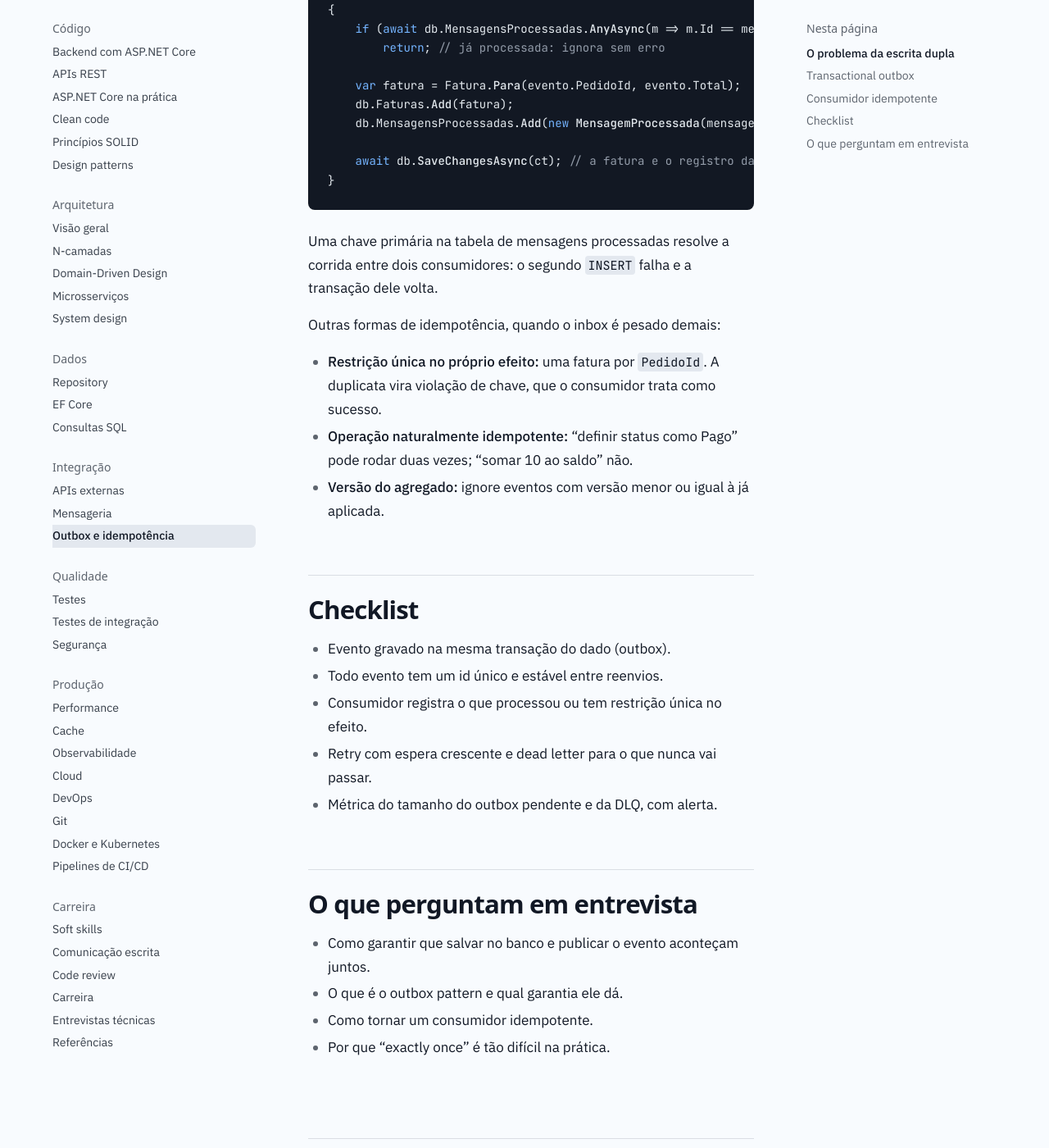
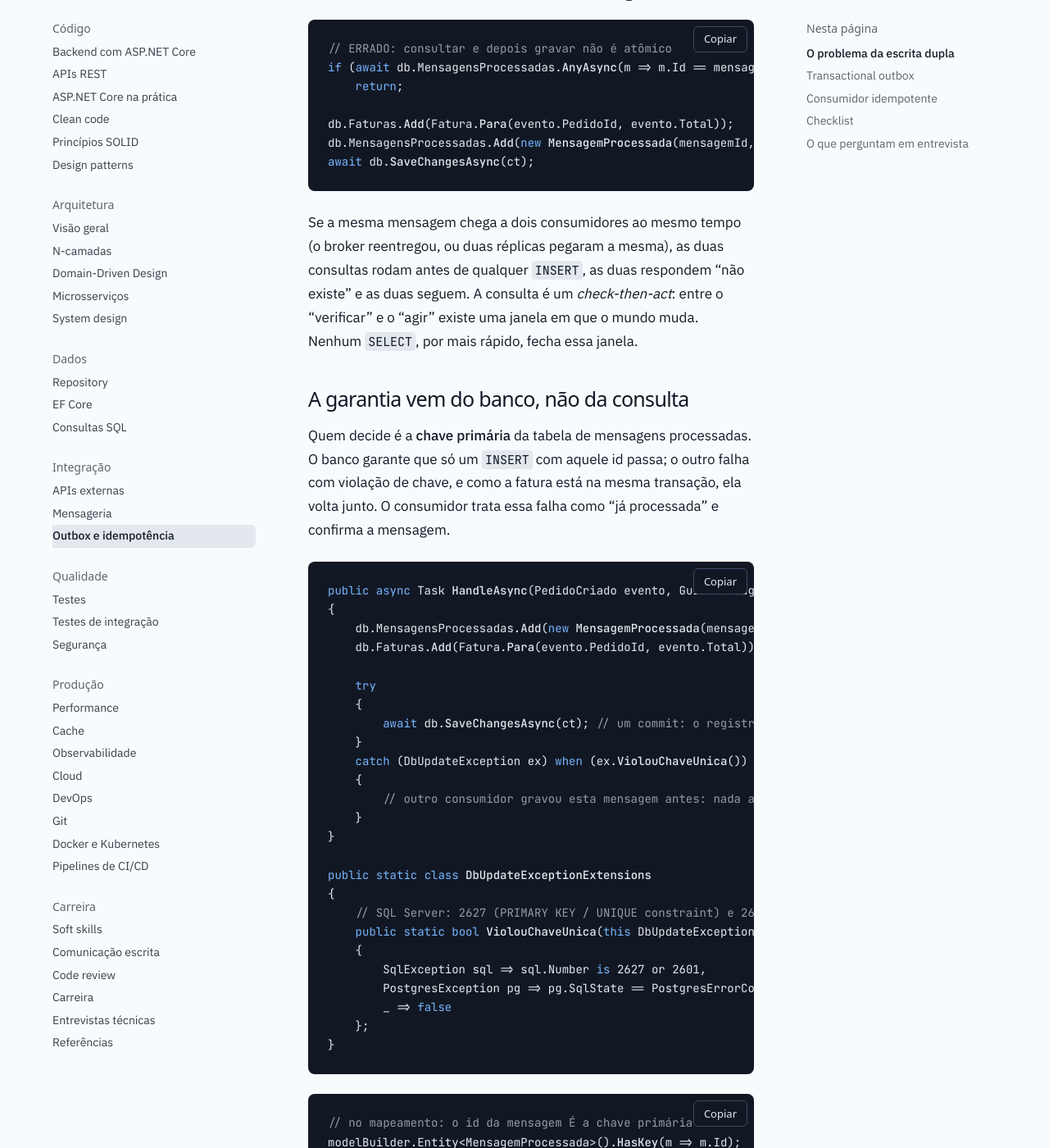
Before and after one commit to andredarcie/my-code-codex, a Jekyll site: the page built from mensageria/outbox-idempotencia.md, in a window 1280 px wide and 1400 px high, scrolled down 3209 px. Shown: the whole window at 82% size. Built offline with Jekyll 4.4.1, drawn with Linux system fonts in a browser that asks for light colours; some web fonts are replaced; our own code applies the rules of GitHub Pages for plain Markdown files; some of the changed text lies outside the part shown.

Commit message:
Idempotent consumer: the primary key is the guarantee, not a check before the insert
The example checked AnyAsync and then inserted: check-then-act, so two deliveries of the
same message at once both pass the check. Now the insert of the message id (primary key)
in the same transaction as the effect decides, and the unique violation is caught as
"already processed"; the check stays only as an optional shortcut.

Co-Authored-By: Claude Opus 5.5 <noreply@anthropic.com>
Claude-Session: https://claude.ai/code/session_01FHJTso26e3t3K7Q9nUttcK

````diff
--- a/mensageria/outbox-idempotencia.md
+++ b/mensageria/outbox-idempotencia.md
@@ -93,21 +93,64 @@ Com várias instâncias, dois workers podem pegar as mesmas linhas. Rode o publi
 
 A forma mais robusta é o **inbox**: registrar o id de cada mensagem processada, na mesma transação do efeito.
 
+### O erro comum: consultar antes de gravar
+
+```csharp
+// ERRADO: consultar e depois gravar não é atômico
+if (await db.MensagensProcessadas.AnyAsync(m => m.Id == mensagemId, ct))
+    return;
+
+db.Faturas.Add(Fatura.Para(evento.PedidoId, evento.Total));
+db.MensagensProcessadas.Add(new MensagemProcessada(mensagemId, DateTime.UtcNow));
+await db.SaveChangesAsync(ct);
+```
+
+Se a mesma mensagem chega a dois consumidores ao mesmo tempo (o broker reentregou, ou duas réplicas pegaram a mesma), as duas consultas rodam antes de qualquer `INSERT`, as duas respondem "não existe" e as duas seguem. A consulta é um *check-then-act*: entre o "verificar" e o "agir" existe uma janela em que o mundo muda. Nenhum `SELECT`, por mais rápido, fecha essa janela.
+
+### A garantia vem do banco, não da consulta
+
+Quem decide é a **chave primária** da tabela de mensagens processadas. O banco garante que só um `INSERT` com aquele id passa; o outro falha com violação de chave, e como a fatura está na mesma transação, ela volta junto. O consumidor trata essa falha como "já processada" e confirma a mensagem.
+
 ```csharp
 public async Task HandleAsync(PedidoCriado evento, Guid mensagemId, CancellationToken ct)
 {
-    if (await db.MensagensProcessadas.AnyAsync(m => m.Id == mensagemId, ct))
-        return; // já processada: ignora sem erro
+    db.MensagensProcessadas.Add(new MensagemProcessada(mensagemId, DateTime.UtcNow));
+    db.Faturas.Add(Fatura.Para(evento.PedidoId, evento.Total));
 
-    var fatura = Fatura.Para(evento.PedidoId, evento.Total);
-    db.Faturas.Add(fatura);
-    db.MensagensProcessadas.Add(new MensagemProcessada(mensagemId, DateTime.UtcNow));
+    try
+    {
+        await db.SaveChangesAsync(ct); // um commit: o registro da mensagem e a fatura, ou nada
+    }
+    catch (DbUpdateException ex) when (ex.ViolouChaveUnica())
+    {
+        // outro consumidor gravou esta mensagem antes: nada a fazer, a mensagem pode ser confirmada
+    }
+}
 
-    await db.SaveChangesAsync(ct); // a fatura e o registro da mensagem, juntos
+public static class DbUpdateExceptionExtensions
+{
+    // SQL Server: 2627 (PRIMARY KEY / UNIQUE constraint) e 2601 (índice único); PostgreSQL: 23505
+    public static bool ViolouChaveUnica(this DbUpdateException ex) => ex.InnerException switch
+    {
+        SqlException sql => sql.Number is 2627 or 2601,
+        PostgresException pg => pg.SqlState == PostgresErrorCodes.UniqueViolation,
+        _ => false
+    };
 }
 ```
 
-Uma chave primária na tabela de mensagens processadas resolve a corrida entre dois consumidores: o segundo `INSERT` falha e a transação dele volta.
+```csharp
+// no mapeamento: o id da mensagem É a chave primária
+modelBuilder.Entity<MensagemProcessada>().HasKey(m => m.Id);
+```
+
+O `AnyAsync` pode continuar antes do `INSERT` como atalho, para não montar a fatura à toa no caso comum de reentrega tardia. Mas ele é otimização, não garantia: o código tem de estar correto mesmo sem ele.
+
+Três cuidados:
+
+- **O `DbContext` fica sujo depois da falha.** As entidades continuam rastreadas como `Added`; não reaproveite a mesma instância para outra mensagem. Um escopo de DI por mensagem (o padrão do MassTransit e de um `BackgroundService` bem feito) resolve.
+- **Só vale para efeitos dentro do mesmo banco.** Se o handler manda e-mail ou chama uma API, a transação não desfaz isso. Aí a regra é: grave no banco (inclusive o registro da mensagem) e publique o efeito externo pelo [outbox](#transactional-outbox), ou use a chave de idempotência da API de destino (o header `Idempotency-Key` de gateways de pagamento, por exemplo).
+- **Isolamento não substitui a chave.** Subir para `SERIALIZABLE` também impede a duplicata, mas à custa de deadlocks e lock de faixa sob carga. A restrição única é mais barata e mais clara.
 
 Outras formas de idempotência, quando o inbox é pesado demais:
 
@@ -119,7 +162,7 @@ Outras formas de idempotência, quando o inbox é pesado demais:
 
 - Evento gravado na mesma transação do dado (outbox).
 - Todo evento tem um id único e estável entre reenvios.
-- Consumidor registra o que processou ou tem restrição única no efeito.
+- Consumidor registra o que processou ou tem restrição única no efeito, e a garantia é a restrição do banco, nunca um `SELECT` antes do `INSERT`.
 - Retry com espera crescente e dead letter para o que nunca vai passar.
 - Métrica do tamanho do outbox pendente e da DLQ, com alerta.
 
@@ -128,4 +171,5 @@ Outras formas de idempotência, quando o inbox é pesado demais:
 - Como garantir que salvar no banco e publicar o evento aconteçam juntos.
 - O que é o outbox pattern e qual garantia ele dá.
 - Como tornar um consumidor idempotente.
+- Por que "consultar se já existe e depois gravar" não garante idempotência com dois consumidores ao mesmo tempo.
 - Por que "exactly once" é tão difícil na prática.
````
